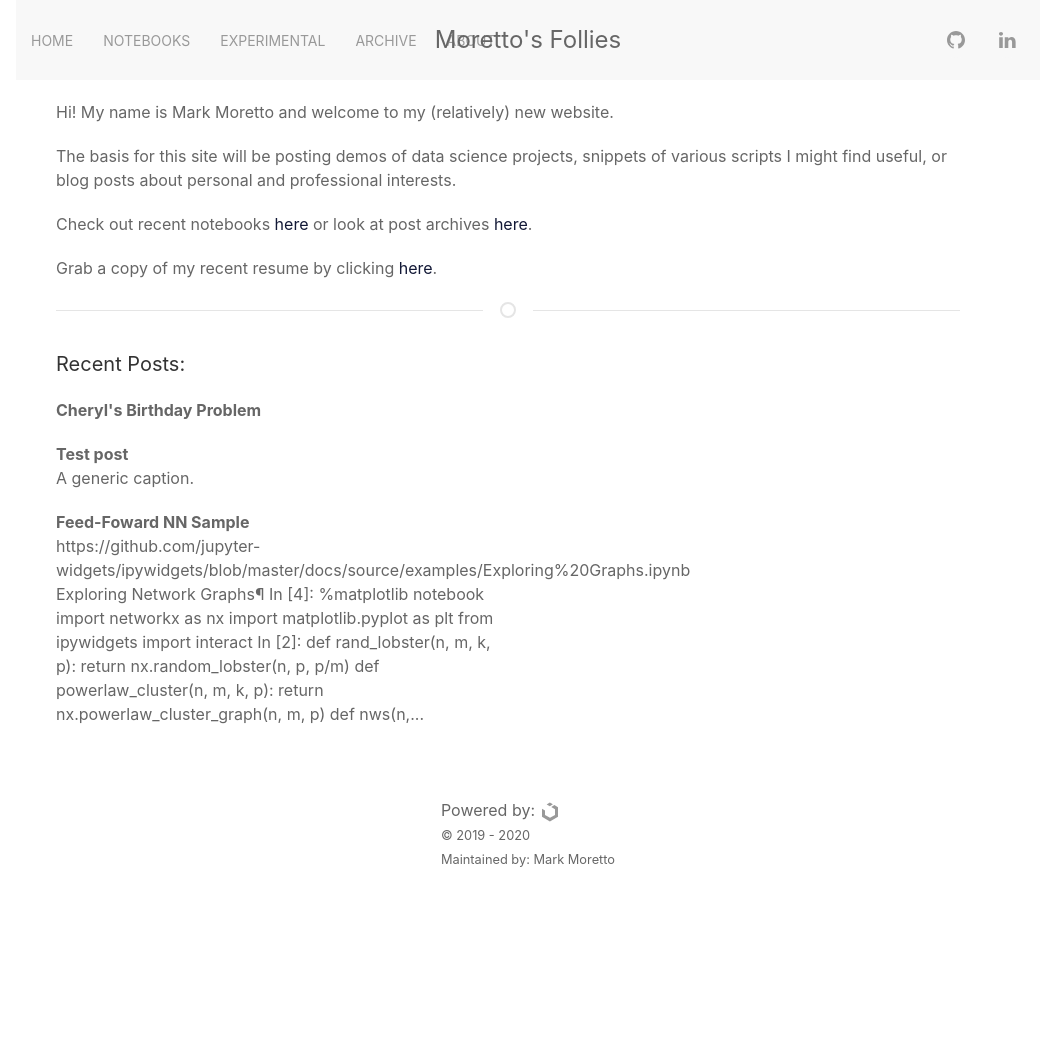
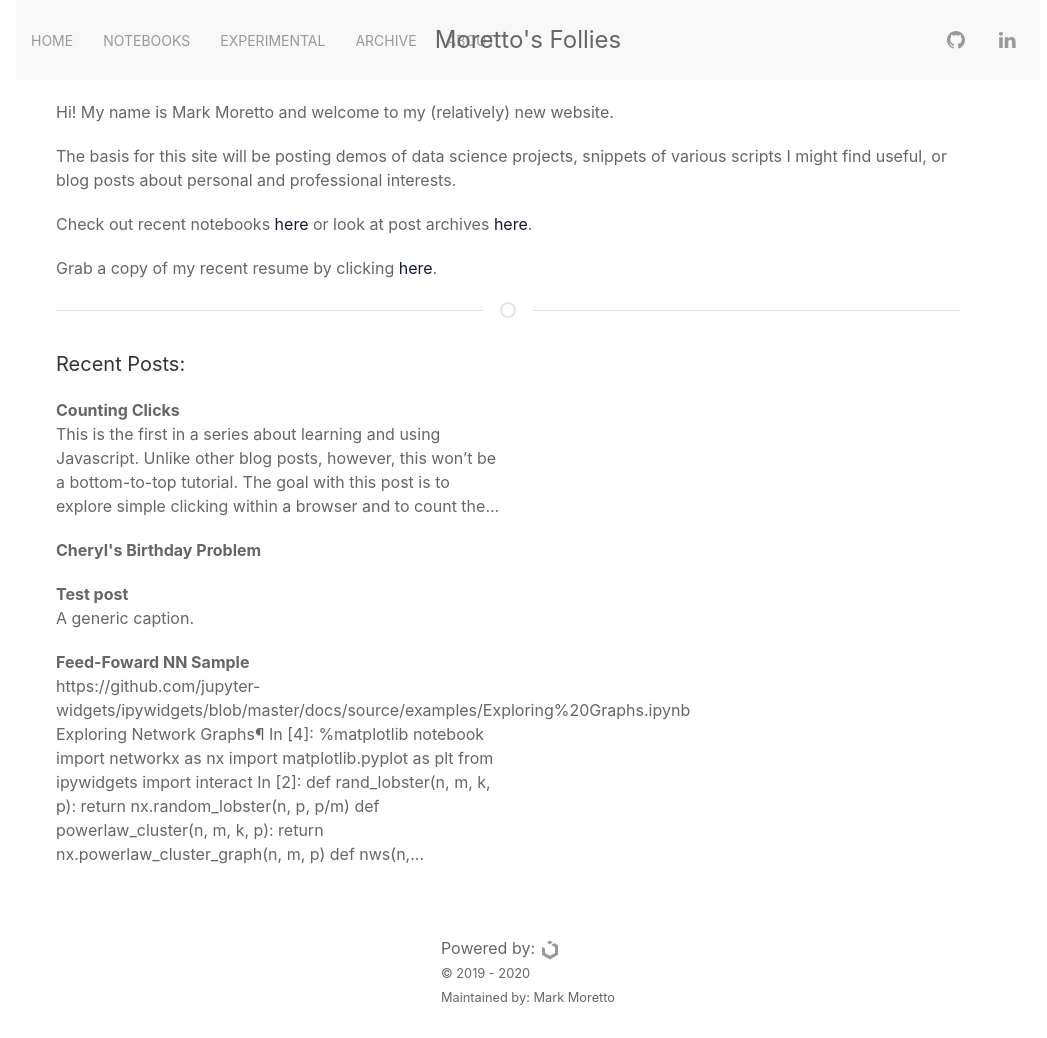
Before and after one commit to MarkMoretto/markmoretto.github.io, a Jekyll site: the page built from index.html, in a window 1280 px wide. Shown: the whole page, without its empty margins (112-1159 px from the left). Built offline with Jekyll 4.4.1, drawn with Linux system fonts in a browser that asks for light colours; the list of posts is cut into pages by our own code; before the commit the page ends 900 px from its top, so only the background shows below that; some of the changed lines change nothing that is shown.

Commit message:
Added javascript section

```diff
--- a/_config.yml
+++ b/_config.yml
@@ -63,7 +63,8 @@
 googleID: 164816712-1
 
 # Style of permalinks
-permalink: pretty
+# permalink: pretty
+# permalink: weekdate
 
 # Variable format options for URL styles below
 # pretty                                          => /2009/04/29/slap-chop/index.html
@@ -120,6 +121,15 @@
       layout: "default"
 
 
+
+# Collection of posts and topics
+collections:
+  site_collections:
+    output: true
+    permalink: /:name/:title
+
+
+# Folders to include in top-level search
 include: [node_modules]
 
 # Included `node_modules/lit-html/CHANGELOG.md` since bundle/liquid has a fit when dealing with '[{{}}]'
--- /dev/null
+++ b/site_collections/_posts/2020-05-22-counting-clicks.md
@@ -0,0 +1,117 @@
+---
+title: Counting Clicks
+layout: post
+author: Mark M.
+date: 2020-05-22
+dom_ref_page: https://www.w3schools.com/js/js_htmldom_navigation.asp
+categories: [javascript, webdev, snippets]
+tags: [javascript, scripting, webdev, browser, languages, OOP, object-oriented programming]
+---
+
+This is the first in a series about learning and using Javascript.  Unlike other blog posts, however, this won't be a bottom-to-top tutorial.
+
+The goal with this post is to explore simple clicking within a browser and to count the cumulative number of clicks. My browser of choice is Firefox,
+
+~~~javascript
+// Constant reset value
+const initValue = 0;
+
+document.addEventListener("DOMContentLoaded", function(event) {
+  let currValue = sessionStorage.getItem("clickcount");
+  if (currValue == "") {
+    sessionStorage.setItem("clickcount", initValue);
+  }
+  updateOutput(currValue);
+});
+
+
+
+function updateOutput(sessionValue) {
+  // Tense of time(s).
+  let tenseCount = Number(sessionValue) == 1 ? 'time' : 'times';
+  document.getElementById("result").innerHTML = `You clicked the button ${sessionValue} ${tenseCount}.`;
+}
+
+
+
+function clickrement() {
+  let currentValue = sessionStorage.getItem("clickcount");
+  currentValue = Number(currentValue) + 1;
+  // Update session storage value
+  sessionStorage.setItem("clickcount", currentValue);
+
+  updateOutput(currentValue);
+}
+
+
+function resetter() {
+  sessionStorage.setItem("clickcount", initValue);
+  updateOutput(initValue);
+}
+
+// Adding listeners to the two buttons
+document.getElementById("btn-increment").addEventListener("click", function() {
+  clickrement();
+})
+
+
+document.getElementById("btn-reset").addEventListener("click", function() {
+  resetter();
+})
+~~~
+
+
+For example, we have a click counter and reset button for testing purposes on this page:
+
+<div class="uk-container uk-container-xsmall uk-align-left uk-button-group">
+  <button class="uk-button uk-button-default" id="btn-increment" type="button">Click me!</button>
+  <button class="uk-button uk-button-default" id="btn-reset" type="button">Reset!</button>
+</div>
+<div id="result"></div>
+
+
+<script>
+// Constant reset value
+const initValue = 0;
+
+document.addEventListener("DOMContentLoaded", function(event) {
+  let currValue = sessionStorage.getItem("clickcount");
+  if (currValue == "") {
+    sessionStorage.setItem("clickcount", initValue);
+  }
+  updateOutput(currValue);
+});
+
+function updateOutput(sessionValue) {
+  // Tense of time(s).
+  let tenseCount = Number(sessionValue) == 1 ? 'time' : 'times';
+  document.getElementById("result").innerHTML = `You clicked the button ${sessionValue} ${tenseCount}.`;
+}
+
+
+function clickrement() {
+  let currentValue = sessionStorage.getItem("clickcount");
+  currentValue = Number(currentValue) + 1;
+  // Update session storage value
+  sessionStorage.setItem("clickcount", currentValue);
+
+  updateOutput(currentValue);
+}
+
+
+function resetter() {
+  sessionStorage.setItem("clickcount", initValue);
+  updateOutput(initValue);
+}
+
+// Adding listeners to the two buttons
+document.getElementById("btn-increment").addEventListener("click", function() {
+  clickrement();
+})
+
+
+document.getElementById("btn-reset").addEventListener("click", function() {
+  resetter();
+})
+
+</script>
```
Also changed, not shown: site_collections/_posts/2020-04-28-feed-forward-nn.html (renamed from _posts/2020-04-28-feed-forward-nn.html), site_collections/_posts/2020-04-28-test-post.html (renamed from _posts/2020-04-28-test-post.html), site_collections/_posts/2020-05-13-cheryls-birthday.html (renamed from _posts/2020-05-13-cheryls-birthday.html), 3 other files.
